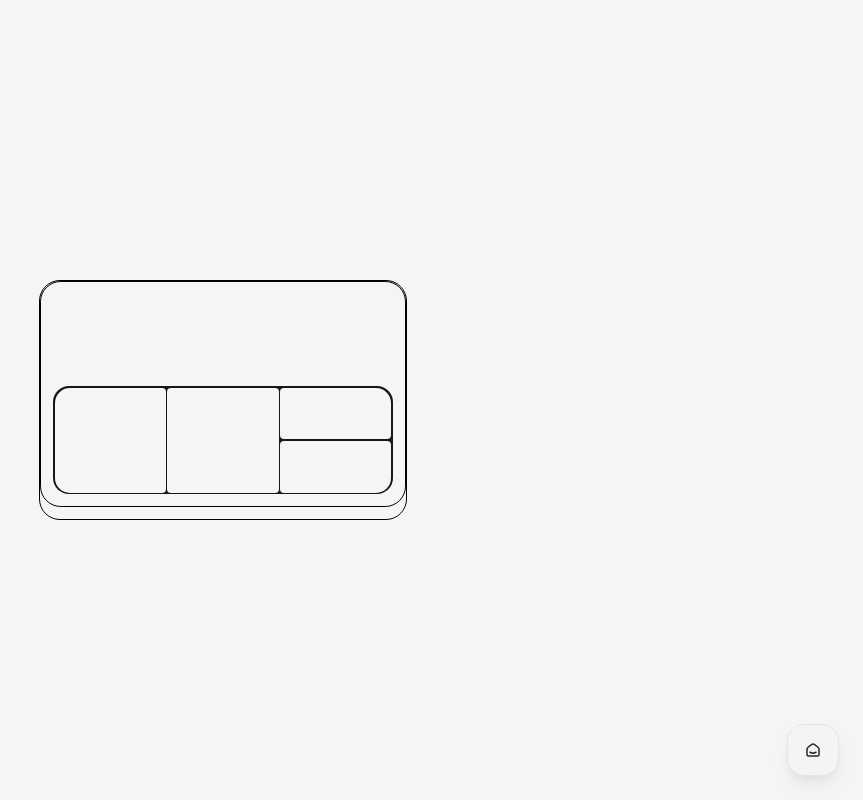
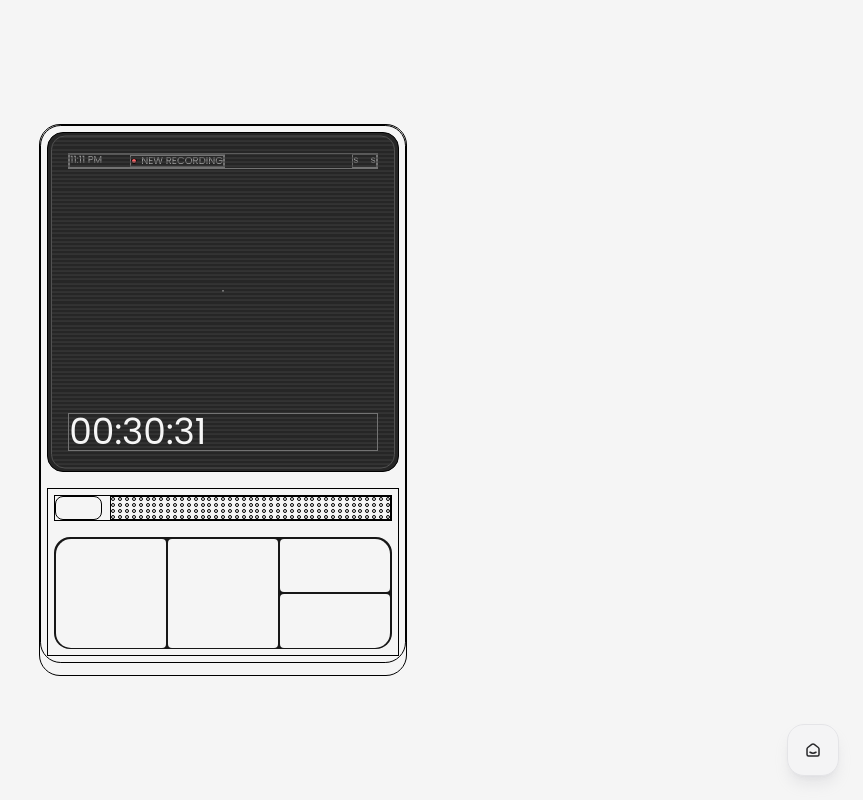
Before and after one commit to fwedwicc/fmDump, a React (Vite) app: page /canvas in a window 1280 px wide. Shown: the whole page, without its empty margins (417-1280 px from the left). Built offline with nearby package versions, Linux system fonts and the light colour scheme; a web font is replaced by a local one.

Commit message:
feat: enhance Canvas component layout with new recording UI and improved structure

```diff
--- a/src/pages/Canvas.jsx
+++ b/src/pages/Canvas.jsx
@@ -14,16 +14,51 @@ const Canvas = () => {
       className='relative h-screen overflow-hidden bg-neutral-100 grid place-content-center'
     >
       {/* ------------------------ PLAYGROUND ------------------------ */}
-      <div className='flex h-60 min-w-[23rem] p-[0.2px] pb-3 rounded-[21px] border'>
-        <div className='flex justify-center items-end size-full rounded-[20.8px] p-3 border'>
-
+      <div className='flex w-[23rem] p-[0.2px] pb-3 rounded-[21px] border'>
+        <div className='flex flex-col justify-end gap-4 items-end size-full rounded-[20.8px] p-1.5 border'>
           {/*  */}
-          <div className='w-full grid grid-cols-3 gap-[1.5px] p-[1.5px] rounded-2xl bg-neutral-900 overflow-hidden h-27'>
-            <div className='bg-neutral-100 rounded-l-[15px] rounded-r-sm'></div>
-            <div className='bg-neutral-100 rounded-sm'></div>
-            <div className='flex flex-col gap-[1.5px]'>
-              <div className='flex-1 bg-neutral-100 rounded-sm rounded-tr-[15px]'></div>
-              <div className='flex-1 bg-neutral-100 rounded-sm rounded-br-[15px]'></div>
+          <div className='relative flex flex-col items-center justify-between p-5 h-85 rounded-[16px] w-full bg-neutral-800 border'>
+            <div className='flex flex-col gap-1 absolute top-1/2 -translate-y-1/2 w-[98.5%] h-[98.5%] rounded-[14px] overflow-hidden border border-neutral-600'>
+              {Array.from({ length: 80 }, (_, i) => (
+                <div key={i} className='w-full h-[1px] bg-neutral-700' />
+              ))}
+            </div>
+            <div className='flex justify-between w-full border border-neutral-500'>
+              <div className='flex gap-7 border border-neutral-500'>
+                <p className='text-neutral-400 leading-none text-[10px]'>11:11 PM</p>
+                <div className='flex items-center gap-1 border border-neutral-500'>
+                  <div className='size-1.5 rounded-full bg-red-400 border' />
+                  <p className='text-neutral-400 leading-none text-[10px]'>NEW RECORDING</p>
+                </div>
+              </div>
+              <div className='flex gap-3 border border-neutral-500'>
+                <p className='text-neutral-400 leading-none text-[10px]'>s</p>
+                <p className='text-neutral-400 leading-none text-[10px]'>s</p>
+              </div>
+            </div>
+            <div className='border border-neutral-500'></div>
+            <div className='w-full relative z-20 border border-neutral-500'>
+              <span className='text-neutral-100 text-4xl font-medium leading-none'>00:30:31</span>
+            </div>
+          </div>
+          <div className='flex flex-col gap-4 p-1.5 border'>
+            {/*  */}
+            <div className='flex gap-2 border w-full'>
+              <div className='w-12 border rounded-lg'></div>
+              <div className='grid grid-cols-41 gap-x-[3px] gap-y-[2px] border'>
+                {Array.from({ length: 164 }, (_, i) => (
+                  <div key={i} className='size-1 rounded-full border' />
+                ))}
+              </div>
+            </div>
+            {/*  */}
+            <div className='w-full grid grid-cols-3 gap-[1.5px] p-[1.5px] rounded-2xl bg-neutral-900 overflow-hidden h-28'>
+              <div className='bg-neutral-100 rounded-l-[15px] rounded-r-sm'></div>
+              <div className='bg-neutral-100 rounded-sm'></div>
+              <div className='flex flex-col gap-[1.5px]'>
+                <div className='flex-1 bg-neutral-100 rounded-sm rounded-tr-[15px]'></div>
+                <div className='flex-1 bg-neutral-100 rounded-sm rounded-br-[15px]'></div>
+              </div>
             </div>
           </div>
         </div>
```
